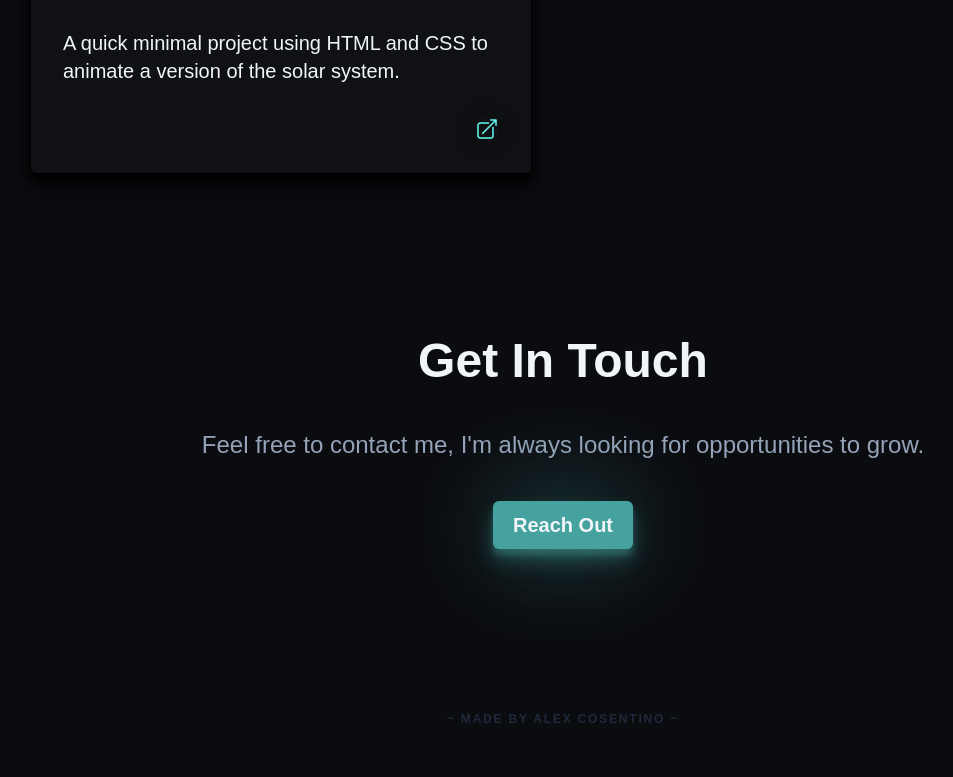
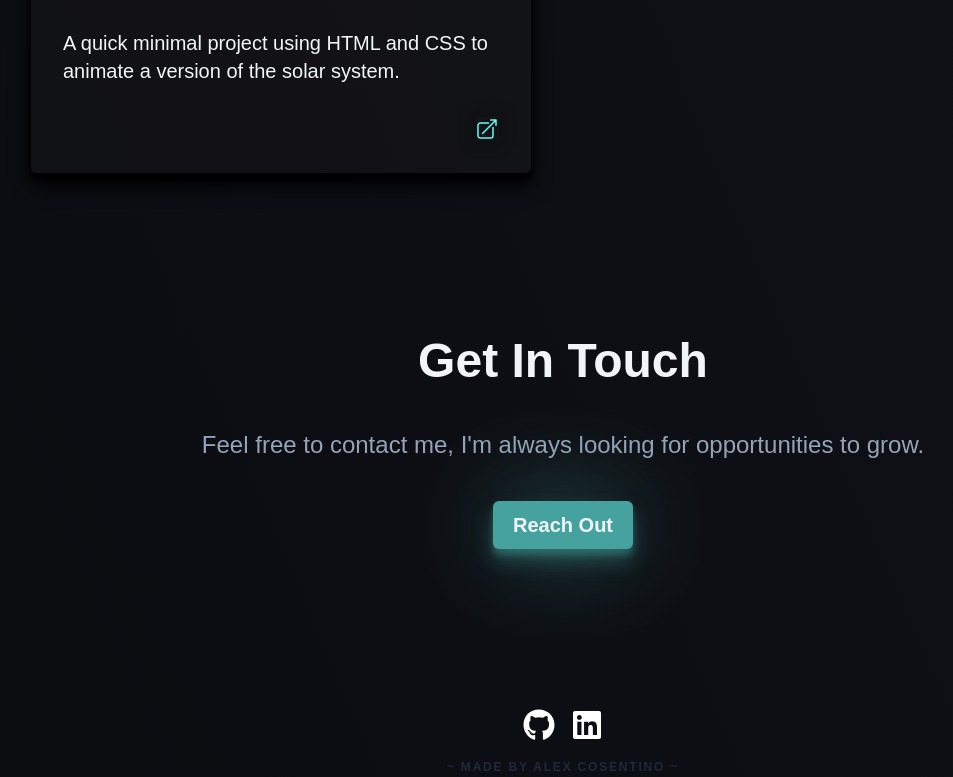
Before and after one commit to aluciencozy/my-first-portfolio, a website built with Vite: page index.html in a window 1280 px wide. Shown: the part 2204-2981 px from the top of the page, without its empty margins (77-1030 px from the left). Before the commit the page ends 2933 px from the top, so only its background shows below. Built offline with nearby package versions, Linux system fonts and the light colour scheme; a web font is replaced by a local one.

Commit message:
added social icons, created gradient background

```diff
--- a/index.html
+++ b/index.html
@@ -29,8 +29,10 @@
     <section class="hero container section">
       <div>
         <h1 class="hero__title">Hi o/, I'm Alex...<span class="cursor"></span></h1>
-        <h2 class="hero__subtitle">I'm an Aspiring <span class="underline-teal">Web</span> <span class="underline-teal">Developer</span> and <span class="underline-teal">Software</span>
-          <span class="underline-teal">Engineer</span></h2>
+        <h2 class="hero__subtitle">I'm an Aspiring <span class="underline-teal">Web</span> <span
+            class="underline-teal">Developer</span> and <span class="underline-teal">Software</span>
+          <span class="underline-teal">Engineer</span>
+        </h2>
       </div>
       <img class="hero__picture" src="./self pfp.jpg" alt="profile picture">
       <a class="btn hero__btn" href="#projects">View My Work</a>
@@ -59,7 +61,7 @@
         </div>
       </div>
     </section>
-    <!-- projects Section -->
+    <!-- Projects Section -->
     <section id="projects" class="projects container section">
       <h2 class="projects__title"><span class="underline-teal">Projects</span></h2>
       <p class="projects__description">Here you will find some of my latest work</p>
@@ -69,11 +71,14 @@
             <img class="project__img" src="./solar system ss.png" alt="solar system project screenshot">
           </div>
           <h3 class="project__title">Solar System Animation</h3>
-          <p class="project__description">A quick minimal project using HTML and CSS to animate a version of the solar system.</p>
+          <p class="project__description">A quick minimal project using HTML and CSS to animate a version of the solar
+            system.</p>
           <button class="project__link-btn">
             <a href="https://aluciencozy.github.io/solar-system/" target="_blank">
-              <svg xmlns="http://www.w3.org/2000/svg" fill="none" viewBox="0 0 24 24" stroke-width="1.5" stroke="currentColor">
-              <path stroke-linecap="round" stroke-linejoin="round" d="M13.5 6H5.25A2.25 2.25 0 0 0 3 8.25v10.5A2.25 2.25 0 0 0 5.25 21h10.5A2.25 2.25 0 0 0 18 18.75V10.5m-10.5 6L21 3m0 0h-5.25M21 3v5.25" />
+              <svg xmlns="http://www.w3.org/2000/svg" fill="none" viewBox="0 0 24 24" stroke-width="1.5"
+                stroke="currentColor">
+                <path stroke-linecap="round" stroke-linejoin="round"
+                  d="M13.5 6H5.25A2.25 2.25 0 0 0 3 8.25v10.5A2.25 2.25 0 0 0 5.25 21h10.5A2.25 2.25 0 0 0 18 18.75V10.5m-10.5 6L21 3m0 0h-5.25M21 3v5.25" />
             </a>
             </svg>
           </button>
@@ -81,13 +86,30 @@
       </div>
     </section>
     <!-- Contact Section -->
-     <section id="contact" class="contact container section">
+    <section id="contact" class="contact container section">
       <h2 class="contact__title">Get In Touch</h2>
       <p class="contact__description">Feel free to contact me, I'm always looking for opportunities to grow.</p>
       <a class="btn contact__btn" href="mailto:aluciencozy22@gmail.com" target="_blank">Reach Out</a>
-     </section>
+    </section>
   </main>
   <footer class="footer container section">
+    <div class="footer__icons">
+      <a class="footer__github" target="_blank" href="https://github.com/aluciencozy">
+        <svg xmlns="http://www.w3.org/2000/svg"
+          viewBox="0 0 496 512"><!--!Font Awesome Free 6.7.2 by @fontawesome - https://fontawesome.com License - https://fontawesome.com/license/free Copyright 2025 Fonticons, Inc.-->
+          <path
+            d="M165.9 397.4c0 2-2.3 3.6-5.2 3.6-3.3 .3-5.6-1.3-5.6-3.6 0-2 2.3-3.6 5.2-3.6 3-.3 5.6 1.3 5.6 3.6zm-31.1-4.5c-.7 2 1.3 4.3 4.3 4.9 2.6 1 5.6 0 6.2-2s-1.3-4.3-4.3-5.2c-2.6-.7-5.5 .3-6.2 2.3zm44.2-1.7c-2.9 .7-4.9 2.6-4.6 4.9 .3 2 2.9 3.3 5.9 2.6 2.9-.7 4.9-2.6 4.6-4.6-.3-1.9-3-3.2-5.9-2.9zM244.8 8C106.1 8 0 113.3 0 252c0 110.9 69.8 205.8 169.5 239.2 12.8 2.3 17.3-5.6 17.3-12.1 0-6.2-.3-40.4-.3-61.4 0 0-70 15-84.7-29.8 0 0-11.4-29.1-27.8-36.6 0 0-22.9-15.7 1.6-15.4 0 0 24.9 2 38.6 25.8 21.9 38.6 58.6 27.5 72.9 20.9 2.3-16 8.8-27.1 16-33.7-55.9-6.2-112.3-14.3-112.3-110.5 0-27.5 7.6-41.3 23.6-58.9-2.6-6.5-11.1-33.3 2.6-67.9 20.9-6.5 69 27 69 27 20-5.6 41.5-8.5 62.8-8.5s42.8 2.9 62.8 8.5c0 0 48.1-33.6 69-27 13.7 34.7 5.2 61.4 2.6 67.9 16 17.7 25.8 31.5 25.8 58.9 0 96.5-58.9 104.2-114.8 110.5 9.2 7.9 17 22.9 17 46.4 0 33.7-.3 75.4-.3 83.6 0 6.5 4.6 14.4 17.3 12.1C428.2 457.8 496 362.9 496 252 496 113.3 383.5 8 244.8 8zM97.2 352.9c-1.3 1-1 3.3 .7 5.2 1.6 1.6 3.9 2.3 5.2 1 1.3-1 1-3.3-.7-5.2-1.6-1.6-3.9-2.3-5.2-1zm-10.8-8.1c-.7 1.3 .3 2.9 2.3 3.9 1.6 1 3.6 .7 4.3-.7 .7-1.3-.3-2.9-2.3-3.9-2-.6-3.6-.3-4.3 .7zm32.4 35.6c-1.6 1.3-1 4.3 1.3 6.2 2.3 2.3 5.2 2.6 6.5 1 1.3-1.3 .7-4.3-1.3-6.2-2.2-2.3-5.2-2.6-6.5-1zm-11.4-14.7c-1.6 1-1.6 3.6 0 5.9 1.6 2.3 4.3 3.3 5.6 2.3 1.6-1.3 1.6-3.9 0-6.2-1.4-2.3-4-3.3-5.6-2z" />
+        </svg>
+      </a>
+      <a href="https://www.linkedin.com/in/alex-cosentino-aa471a366/" target="_blank">
+        <svg xmlns="http://www.w3.org/2000/svg"
+          viewBox="0 0 448 512"><!--!Font Awesome Free 6.7.2 by @fontawesome - https://fontawesome.com License - https://fontawesome.com/license/free Copyright 2025 Fonticons, Inc.-->
+          <path
+            d="M416 32H31.9C14.3 32 0 46.5 0 64.3v383.4C0 465.5 14.3 480 31.9 480H416c17.6 0 32-14.5 32-32.3V64.3c0-17.8-14.4-32.3-32-32.3zM135.4 416H69V202.2h66.5V416zm-33.2-243c-21.3 0-38.5-17.3-38.5-38.5S80.9 96 102.2 96c21.2 0 38.5 17.3 38.5 38.5 0 21.3-17.2 38.5-38.5 38.5zm282.1 243h-66.4V312c0-24.8-.5-56.7-34.5-56.7-34.6 0-39.9 27-39.9 54.9V416h-66.4V202.2h63.7v29.2h.9c8.9-16.8 30.6-34.5 62.9-34.5 67.2 0 79.7 44.3 79.7 101.9V416z" />
+        </svg>
+      </a>
+    </div>
+    <!-- Footer Section -->
     <h3 class="footer__title">~ Made by Alex Cosentino ~</h3>
   </footer>
   <script type="module" src="./src/main.js"></script>
--- a/styles/footer.css
+++ b/styles/footer.css
@@ -1,3 +1,16 @@
+.footer {
+  display: flex;
+  flex-direction: column;
+  justify-content: center;
+  align-items: center;
+  gap: 1em;
+}
+
+.footer__icons {
+  display: flex;
+  gap: 1em;
+}
+
 .footer__title {
   text-align: center;
   color: var(--clr-slate800);
@@ -6,3 +19,33 @@
   letter-spacing: 0.15em;
   user-select: none;
 }
+
+.footer__icons svg {
+  width: 2em;
+  height: 2em;
+  fill: white;
+  transition: transform 0.3s, fill 0.3s;
+}
+
+.footer__icons svg:hover {
+  transform: translateY(-5px);
+  fill: var(--clr-teall);
+}
+
+/* xs */
+/* @media (min-width: 475px) {} */
+
+/* sm */
+/* @media (min-width: 640px) {} */
+
+/* md */
+/* @media (min-width: 768px) {} */
+
+/* lg */
+/* @media (min-width: 1024px) {} */
+
+/* xl */
+/* @media (min-width: 1280px) {} */
+
+/* 2xl */
+/* @media (min-width: 1536px) {} */
--- a/styles/style.css
+++ b/styles/style.css
@@ -43,7 +43,7 @@ html {
 
 body {
   font-family: 'Chillax', sans-serif;
-  background-color: var(--clr-dark);
+  background: linear-gradient(to right top, #0b0c10, #0d0e13, #0f1015, #111217, #121419);
   color: var(--clr-light);
 }
 
```
